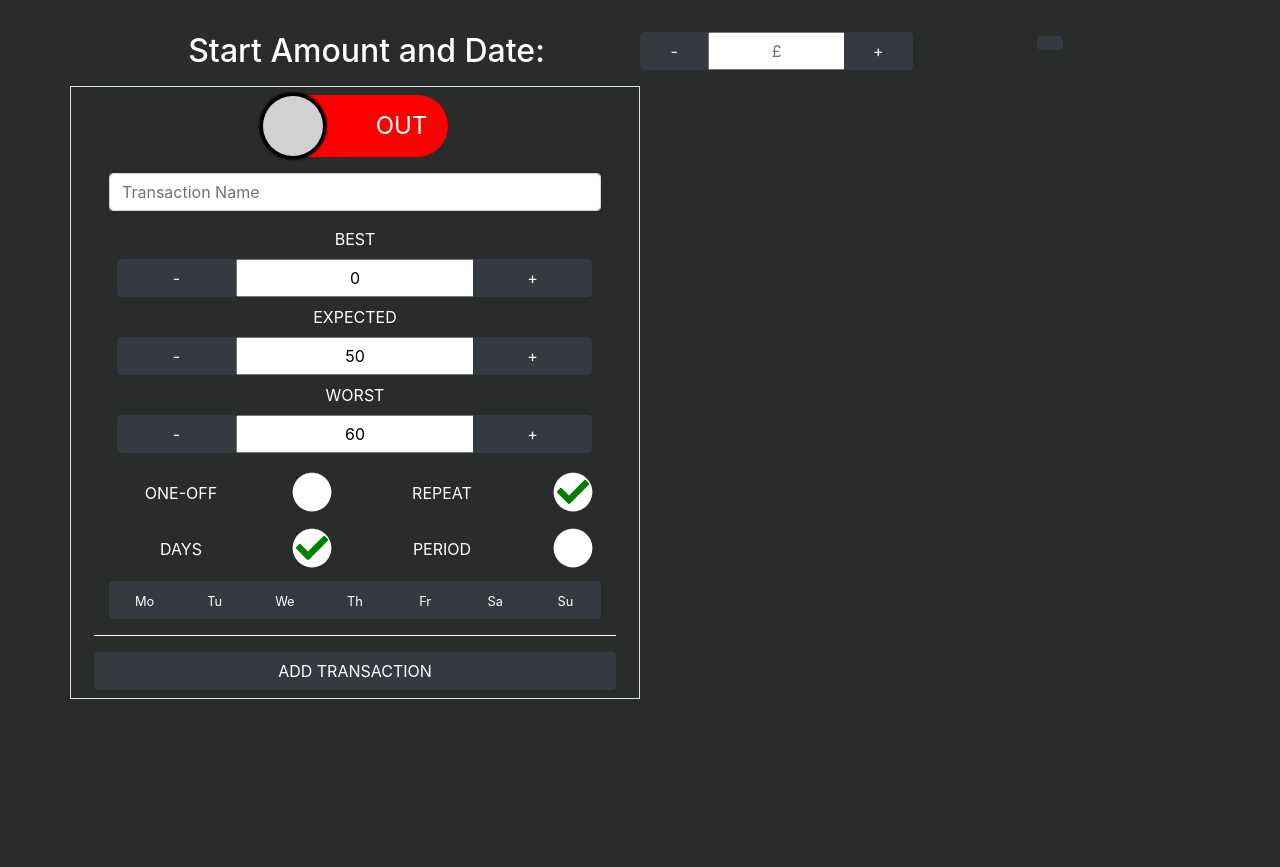
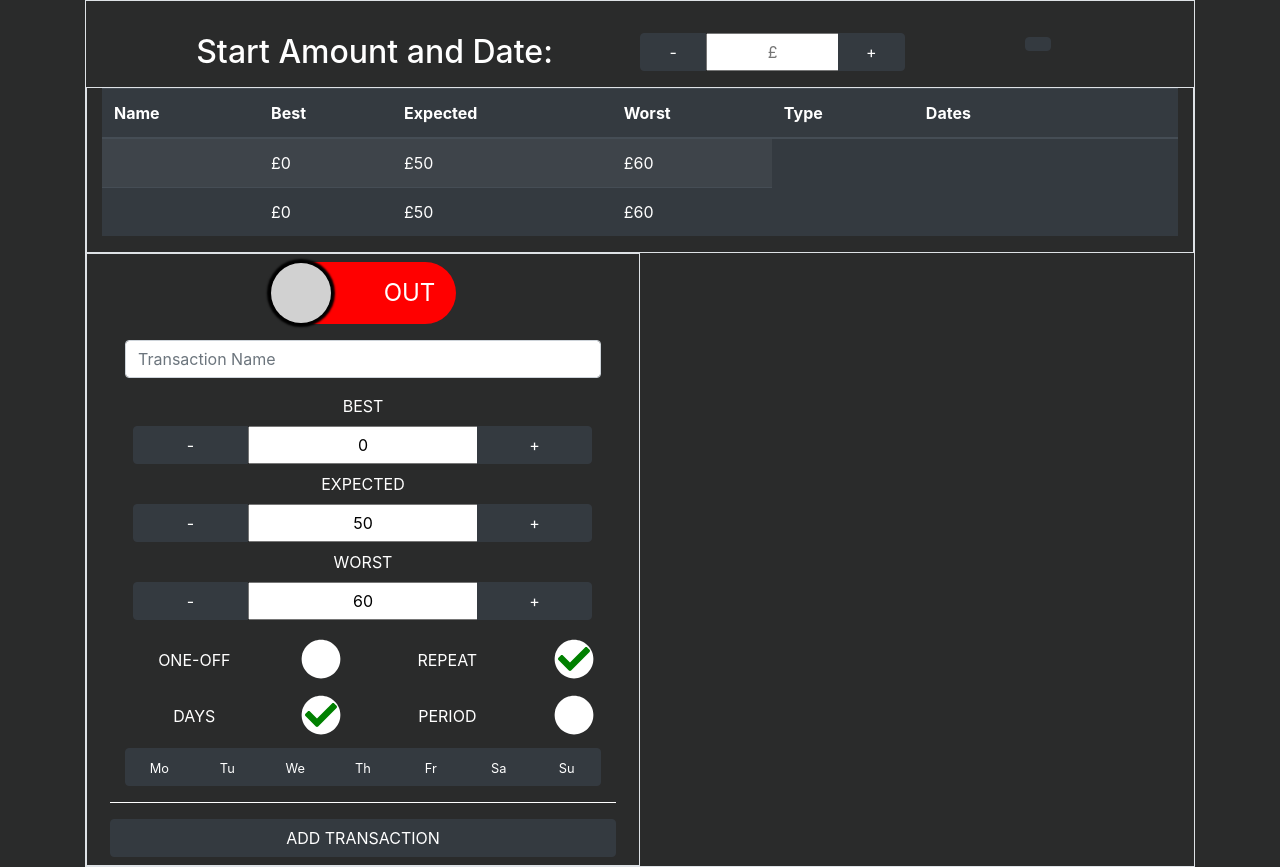
Before and after one commit to rorypearson26/cash-flow-forecaster, a React (Create React App) app in the folder front-end/: page / in a window 1280 px wide. Before the commit the page ends 800 px from the top, so only its background shows below. Built offline with nearby package versions, Linux system fonts and the light colour scheme.

Commit message:
Transactions adding to state correctly and updating table

```diff
--- a/front-end/src/components/TransactionForm.jsx
+++ b/front-end/src/components/TransactionForm.jsx
@@ -201,7 +201,7 @@ class TransactionForm extends Component {
     ) {
       console.log("check failed");
     } else {
-      onSubmit({ transaction });
+      onSubmit(transaction);
     }
 
     console.log(
--- /dev/null
+++ b/front-end/src/components/TransactionTable.jsx
@@ -0,0 +1,36 @@
+import React, { Component } from "react";
+
+class TransactionTable extends Component {
+  render() {
+    const transactions = [...this.props.transactions];
+    console.log(transactions);
+    return (
+      <table class="table table-striped table-dark">
+        <thead>
+          <tr>
+            <th scope="col">Name</th>
+            <th scope="col">Best</th>
+            <th scope="col">Expected</th>
+            <th scope="col">Worst</th>
+            <th scope="col">Type</th>
+            <th scope="col">Dates</th>
+            <th scope="col"></th>
+            <th scope="col"></th>
+          </tr>
+        </thead>
+        <tbody>
+          {transactions.map((transaction, i) => (
+            <tr key={i}>
+              <td>{transaction.name.data}</td>
+              <td>{`£${transaction.values[0]}`}</td>
+              <td>{`£${transaction.values[1]}`}</td>
+              <td>{`£${transaction.values[2]}`}</td>
+            </tr>
+          ))}
+        </tbody>
+      </table>
+    );
+  }
+}
+
+export default TransactionTable;
--- a/front-end/src/components/UserInput.jsx
+++ b/front-end/src/components/UserInput.jsx
@@ -1,35 +1,78 @@
 import React, { Component } from "react";
 import StartAmount from "./StartAmount";
 import TransactionForm from "./TransactionForm";
+import TransactionTable from "./TransactionTable";
 
 class UserInput extends Component {
   state = {
-    startData: { date: "", amount: "" },
+    key: 0,
+    boundaryData: { startDate: "", endDate: "", amount: "" },
     transactions: [
       {
-        id: 0,
-        label: "",
         income: false,
-        values: { low: 0, high: 50, expected: 25 },
-        days: [],
-        dayNumber: 1,
-        date: new Date(1970, 1, 1),
+        name: { data: "", error: "" },
+        values: [0, 50, 60],
         repeat: true,
+        repeatOnDays: true,
+        days: [
+          { id: 0, day: "Mo", active: false },
+          { id: 1, day: "Tu", active: false },
+          { id: 2, day: "We", active: false },
+          { id: 3, day: "Th", active: false },
+          { id: 4, day: "Fr", active: false },
+          { id: 5, day: "Sa", active: false },
+          { id: 6, day: "Su", active: false },
+        ],
+        repeatDate: new Date(),
+        oneOffDate: new Date(),
+        repeatType: "",
+        frequency: "",
+      },
+      {
+        income: false,
+        name: { data: "", error: "" },
+        values: [0, 50, 60],
+        repeat: true,
+        repeatOnDays: true,
+        days: [
+          { id: 0, day: "Mo", active: false },
+          { id: 1, day: "Tu", active: false },
+          { id: 2, day: "We", active: false },
+          { id: 3, day: "Th", active: false },
+          { id: 4, day: "Fr", active: false },
+          { id: 5, day: "Sa", active: false },
+          { id: 6, day: "Su", active: false },
+        ],
+        repeatDate: new Date(),
+        oneOffDate: new Date(),
+        repeatType: "",
+        frequency: "",
       },
     ],
   };
 
-  onSubmit = (props) => console.log(props);
+  onSubmit = (transaction) => {
+    let { transactions } = this.state;
+    transactions = [...transactions, { ...transaction }];
+    this.setState({ transactions });
+    this.setState({ key: Math.random() });
+  };
 
   render() {
+    const { transactions } = this.state;
     return (
-      <form>
+      <form className="container border">
         <div className="row mt-4 ">
           <StartAmount />
         </div>
+        <div className="row border">
+          <div className="col-12">
+            <TransactionTable transactions={transactions} />
+          </div>
+        </div>
         <div className="row">
           <div className="col-sm-12 col-md-6 border">
-            <TransactionForm onSubmit={this.onSubmit} />
+            <TransactionForm onSubmit={this.onSubmit} key={this.state.key} />
           </div>
         </div>
       </form>
```
